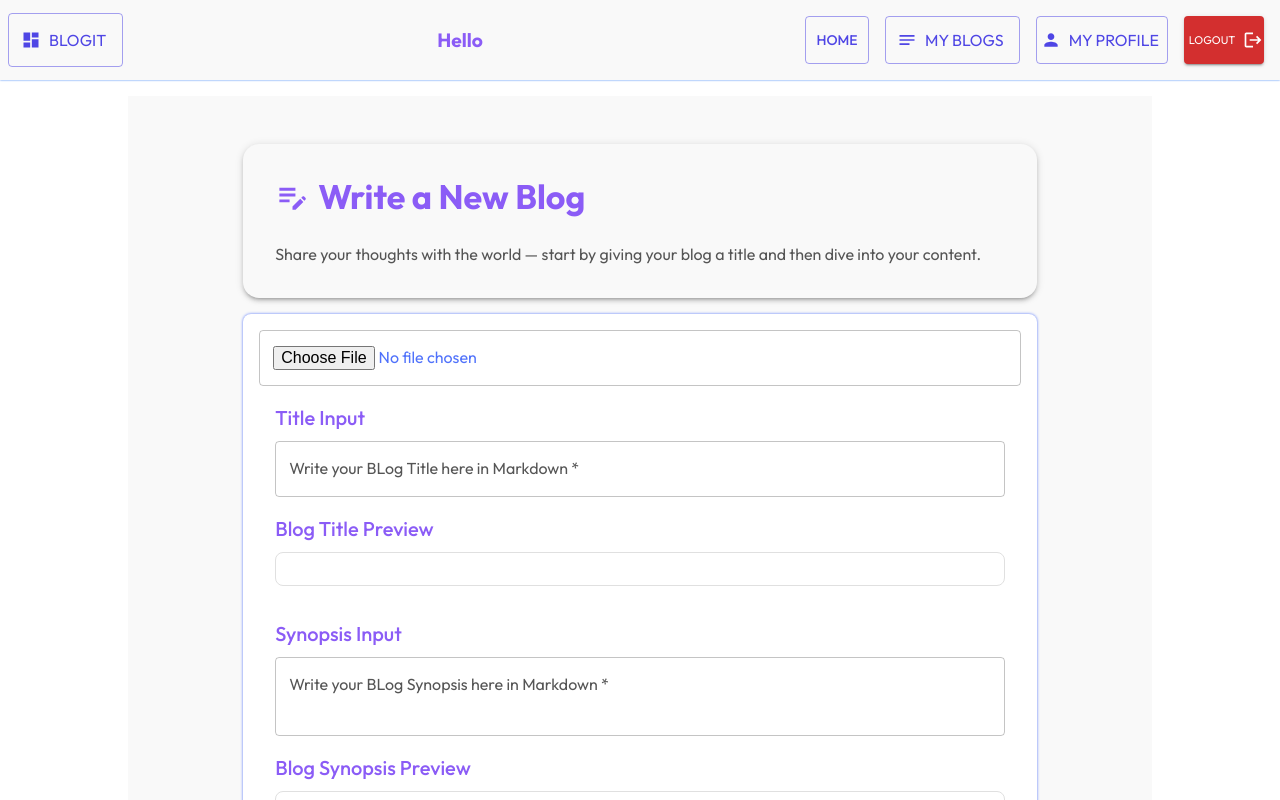
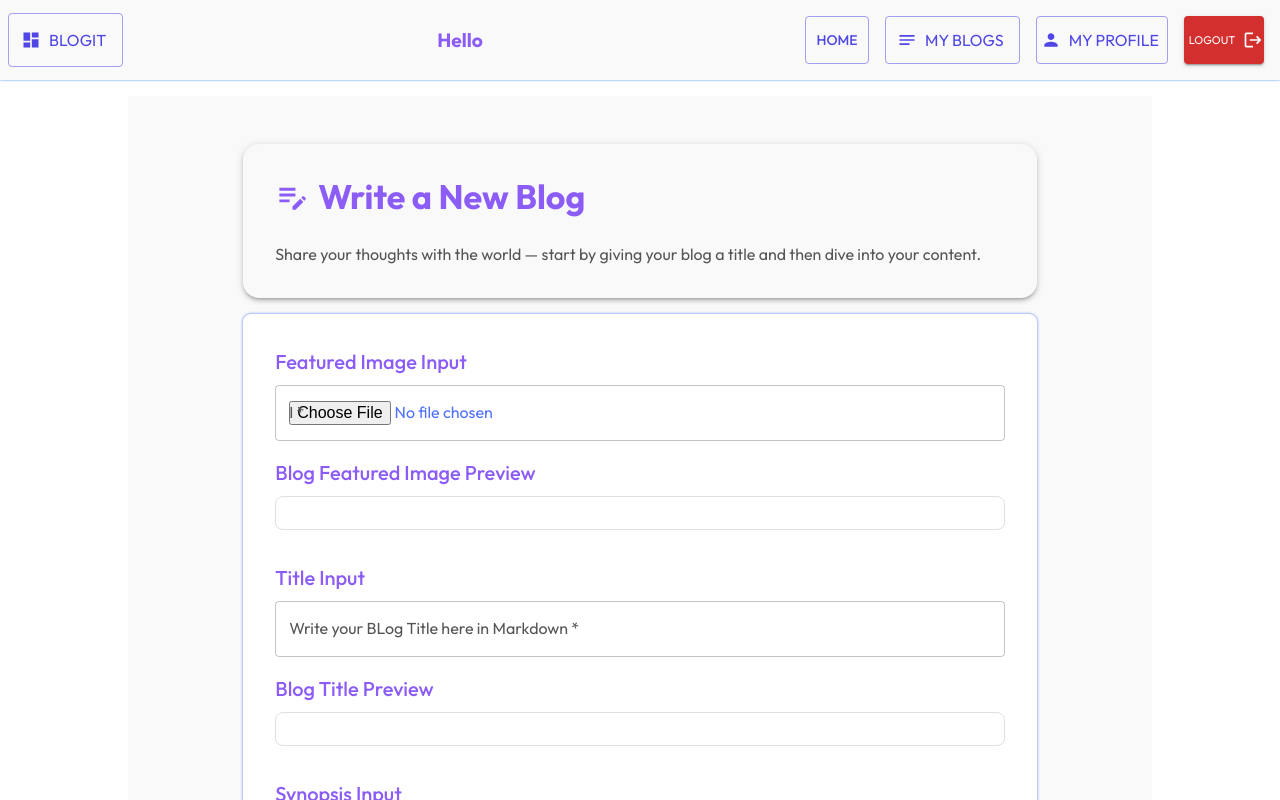
Before and after one commit to WaithakaGuru/BlogIt, a React (Vite) app in the folder frontend/: page /dashboard/blogs/create in a window 1280 px wide. Shown: the top 800 px of the page. Built offline with nearby package versions, Linux system fonts and the light colour scheme; no server answers; sample sign-in values are in the browser's storage.

Commit message:
add the image upload component

```diff
--- a/frontend/src/components/BlogContentInput.tsx
+++ b/frontend/src/components/BlogContentInput.tsx
@@ -1,7 +1,7 @@
 import { Box, TextField, Typography, type TextFieldProps } from "@mui/material";
 import Markdown from "react-markdown";
 
-type BlogComponentPropsType = TextFieldProps & { name: string; value: string };
+type BlogComponentPropsType = TextFieldProps & { name: string; value: string, markDownValue?: string };
 
 function BlogComponent({
   multiline = false,
@@ -10,6 +10,9 @@ function BlogComponent({
   required = true,
   onChange,
   name,
+  type = "text",
+  markDownValue,
+  label=""
 }: BlogComponentPropsType) {
   return (
     <Box p={2}>
@@ -18,10 +21,11 @@ function BlogComponent({
       </Typography>
 
       <TextField
-        label={`Write your BLog ${name} here in Markdown`}
+        label={label || `Write your BLog ${name} here in Markdown`}
         multiline={multiline}
         minRows={minRows}
         fullWidth
+        type={type}
         value={value}
         required={required}
         onChange={onChange}
@@ -39,7 +43,7 @@ function BlogComponent({
           borderColor="grey.300"
           borderRadius={2}
         >
-          <Markdown>{value}</Markdown>
+          <Markdown>{markDownValue}</Markdown>
         </Box>
       </Box>
     </Box>
--- /dev/null
+++ b/frontend/src/components/BlogImageInput.tsx
@@ -0,0 +1,9 @@
+import BlogComponent from "./BlogContentInput";
+
+export default function BlogImageInput () {
+
+
+    return(
+        <BlogComponent name="Featured Image" value="" markDownValue="" type="file" label="I"/>
+    )
+}
--- a/frontend/src/pages/CreateBlogPage.tsx
+++ b/frontend/src/pages/CreateBlogPage.tsx
@@ -6,6 +6,7 @@ import useCreateBlog from "../service/CreateBlog";
 import { isAxiosError } from "axios";
 import { useNavigate } from "react-router-dom";
 import { useGetCurrentUserInfo } from "../service/FetchAllBlogs";
+import BlogImageInput from "../components/BlogImageInput";
 
 type BlogActionType = {
   type: string;
@@ -51,12 +52,6 @@ function CreateBlogPage() {
   const navigate = useNavigate();
   const { data: userInfo } = useGetCurrentUserInfo();
 
-  function handleFeaturedImage(e: React.ChangeEvent<HTMLInputElement>) {
-    dispatch({
-      type: "HANDLE_INPUT",
-      payload: { inputField: "featuredImageURL", value: e.target.value },
-    });
-  }
   function handleTitle(e: React.ChangeEvent<HTMLInputElement>) {
     dispatch({
       type: "HANDLE_INPUT",
@@ -137,13 +132,7 @@ function CreateBlogPage() {
         borderRadius={2}
       >
         {error && <Alert severity="error">{error}</Alert>}
-        {/* <BlogComponent
-          name="Featured Blog Image URL"
-          value={state.featuredImageURL}
-          type="file"
-          onChange={handleFeaturedImage}
-        /> */}
-        <TextField type="file"/>
+       <BlogImageInput/>
         <BlogComponent
           name="Title"
           value={state.title}
```
Also changed, not shown: 1 other file (tests, documents, lock files or other folders).
